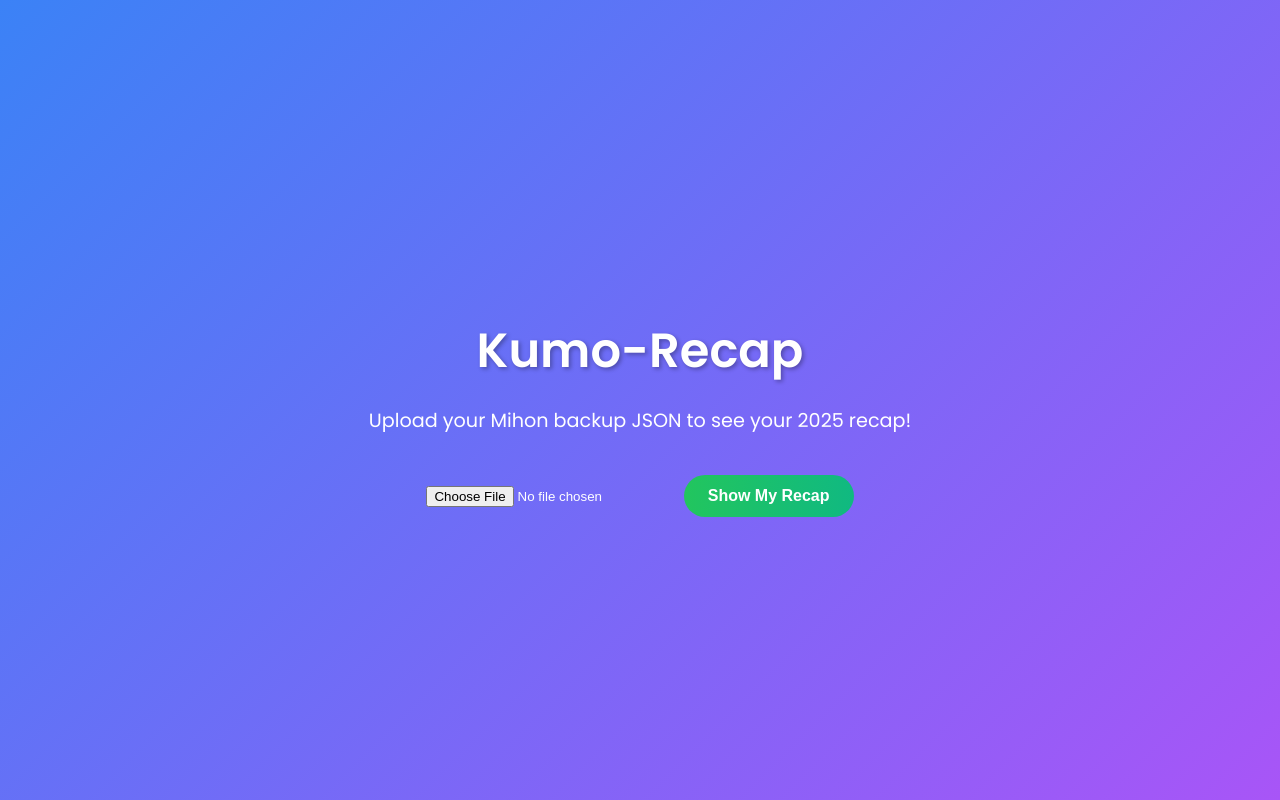
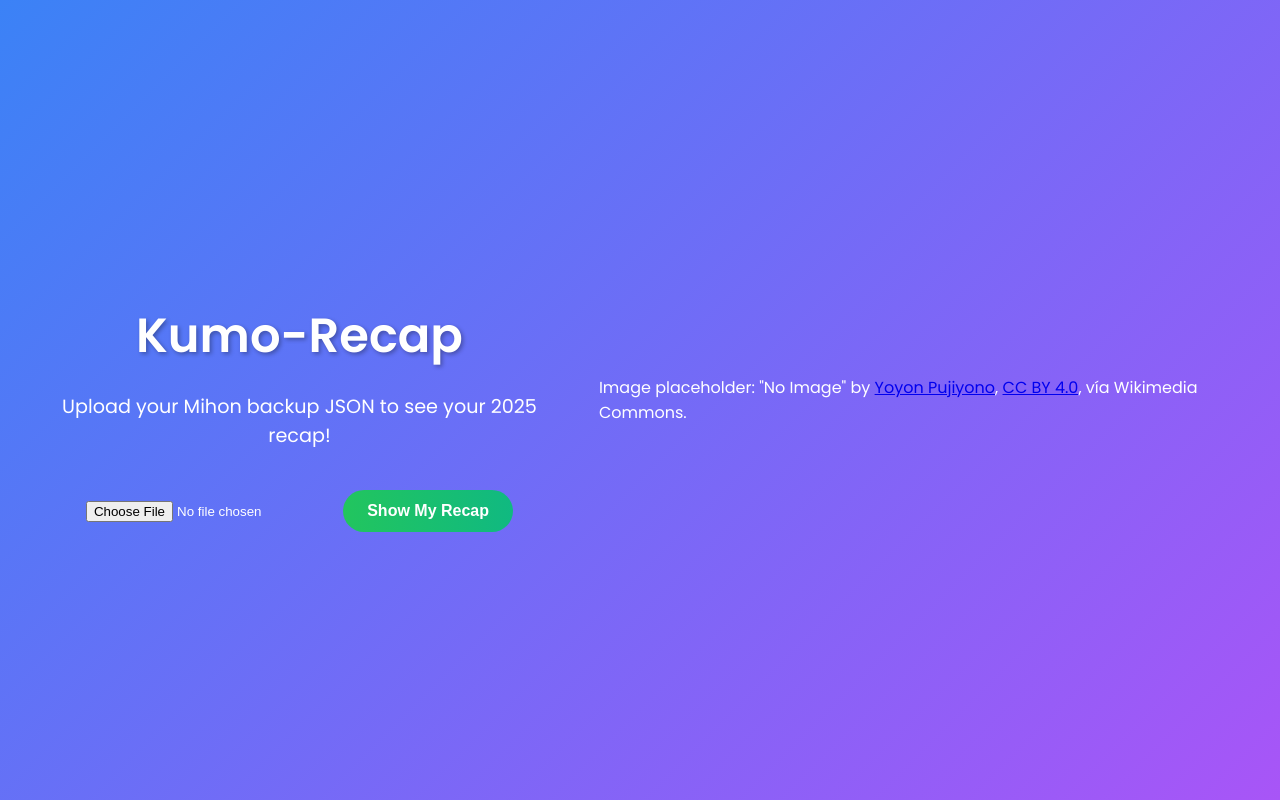
Before and after one commit to nubesurrealista/Kumo-Recap, a plain HTML site: page index.html in a window 1280 px wide. Drawn offline with Linux system fonts and the light colour scheme.

Commit message:
Update index.html

```diff
--- a/index.html
+++ b/index.html
@@ -33,6 +33,11 @@
       </section>
     </div>
   </main>
+  <footer class="attribution">
+    <p>
+      Image placeholder: "No Image" by <a href="https://commons.wikimedia.org/wiki/File:No_Image_(2879926)_-_The_Noun_Project.svg" target="_blank">Yoyon Pujiyono</a>, <a href="https://creativecommons.org/licenses/by/4.0" target="_blank">CC BY 4.0</a>, vía Wikimedia Commons.
+    </p>
+  </footer>
   <script src="script.js"></script>
 </body>
 </html>
```
